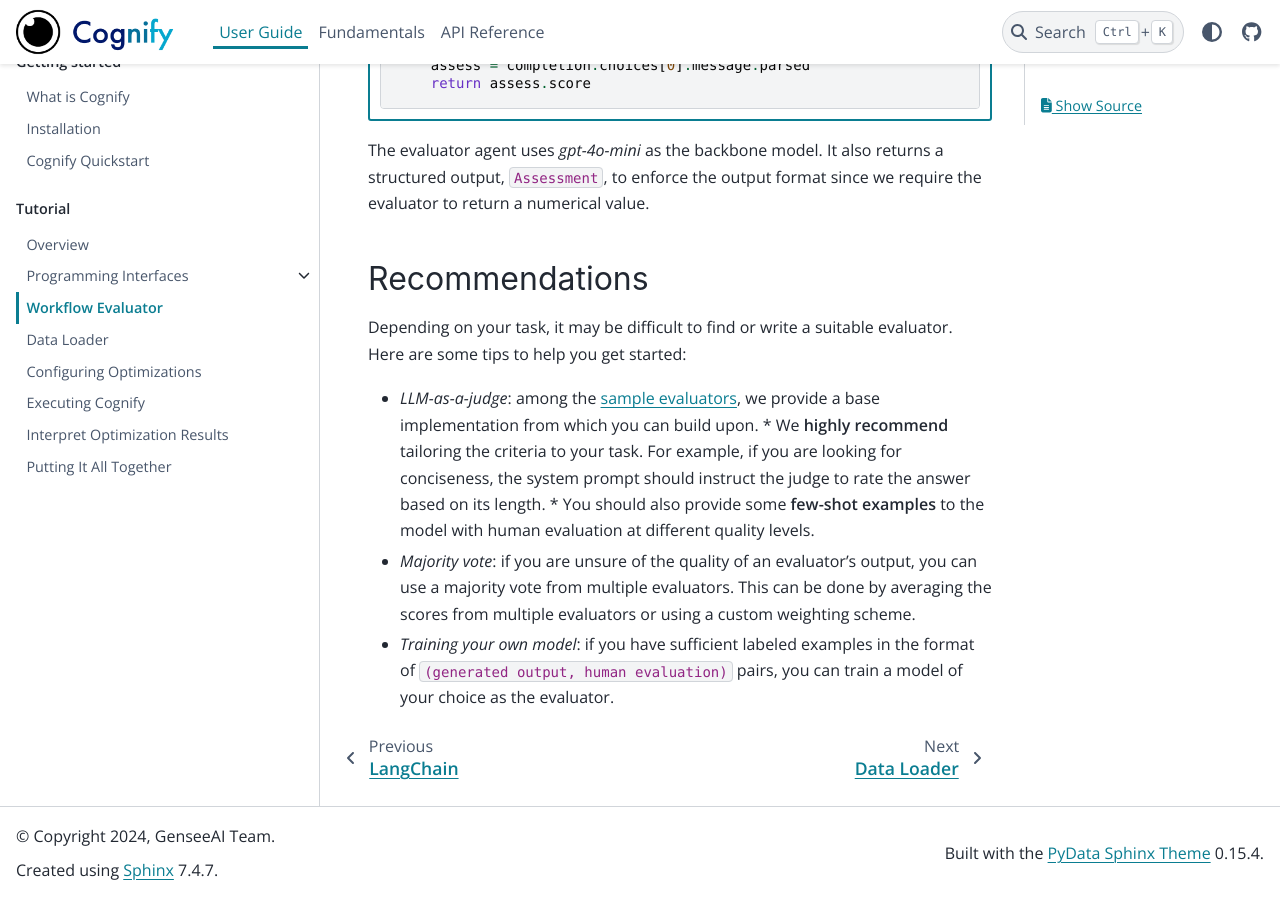
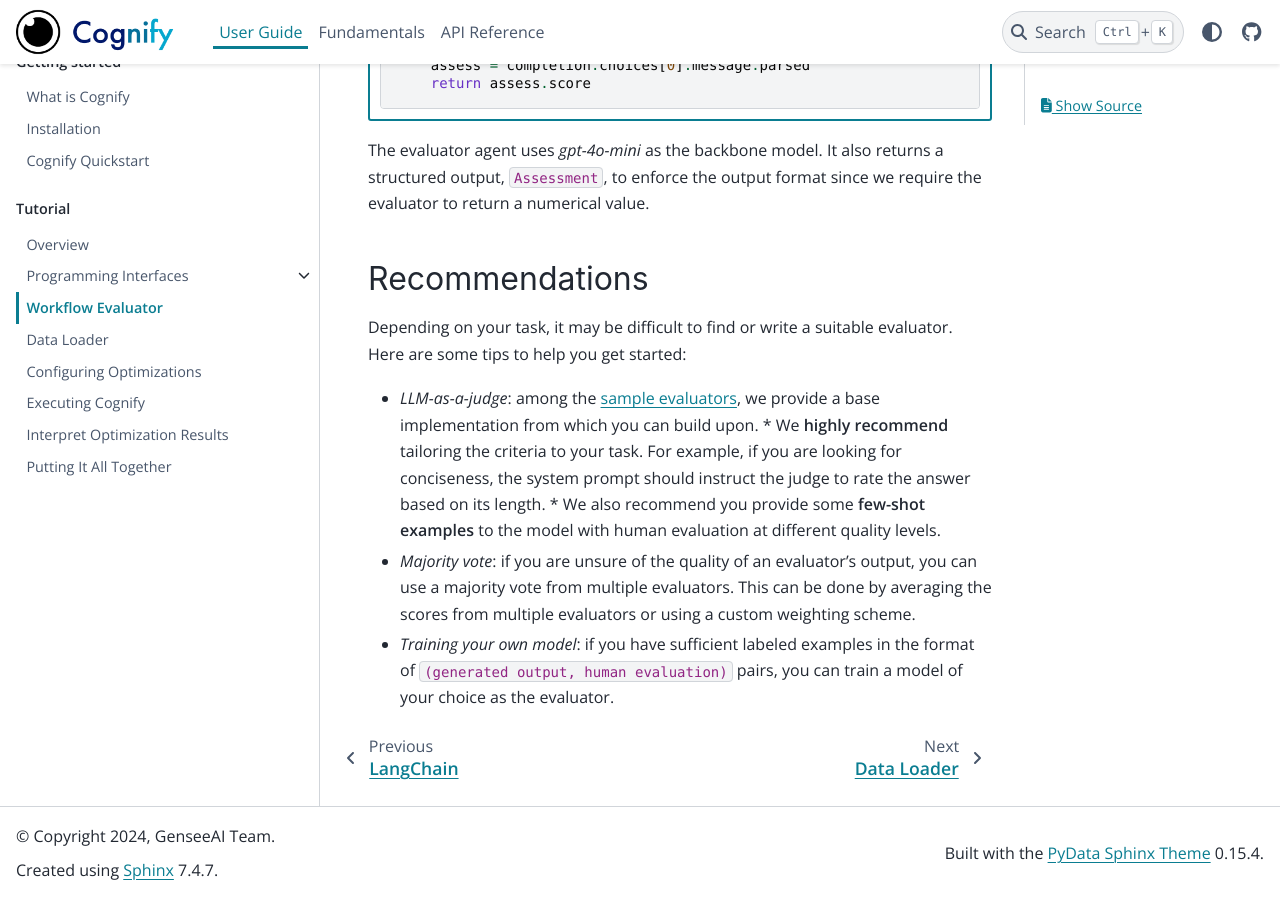
Before and after one commit to reyna-abhyankar/cognify, a Sphinx documentation site: the page built from docs/source/user_guide/tutorials/evaluator.rst, in a window 1280 px wide and 900 px high, scrolled down 1357 px. Built offline with Sphinx 7.4.7 and the PyData theme 0.15.4, drawn with Linux system fonts in a browser that asks for light colours; pages that are not in the unit, such as notebooks, are missing from menus.

Commit message:
Soften language

```diff
--- a/docs/source/user_guide/tutorials/evaluator.rst
+++ b/docs/source/user_guide/tutorials/evaluator.rst
@@ -38,6 +38,6 @@ Depending on your task, it may be difficult to find or write a suitable evaluato
 
 * `LLM-as-a-judge`: among the `sample evaluators <https://github.com/GenseeAI/cognify/tree/main/cognify/optimizer/evaluation>`_, we provide a base implementation from which you can build upon.
   * We **highly recommend** tailoring the criteria to your task. For example, if you are looking for conciseness, the system prompt should instruct the judge to rate the answer based on its length.
-  * You should also provide some **few-shot examples** to the model with human evaluation at different quality levels.
+  * We also recommend you provide some **few-shot examples** to the model with human evaluation at different quality levels.
 * `Majority vote`: if you are unsure of the quality of an evaluator's output, you can use a majority vote from multiple evaluators. This can be done by averaging the scores from multiple evaluators or using a custom weighting scheme.
 * `Training your own model`: if you have sufficient labeled examples in the format of ``(generated output, human evaluation)`` pairs, you can train a model of your choice as the evaluator.
```
